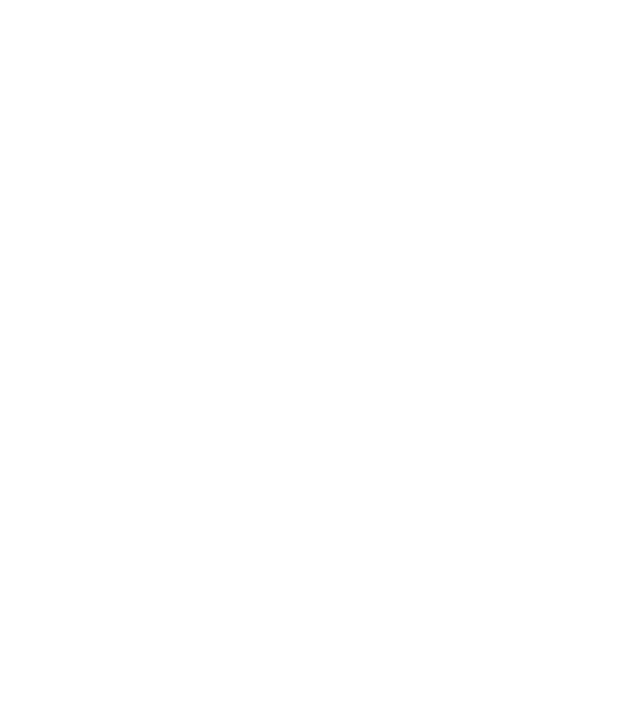
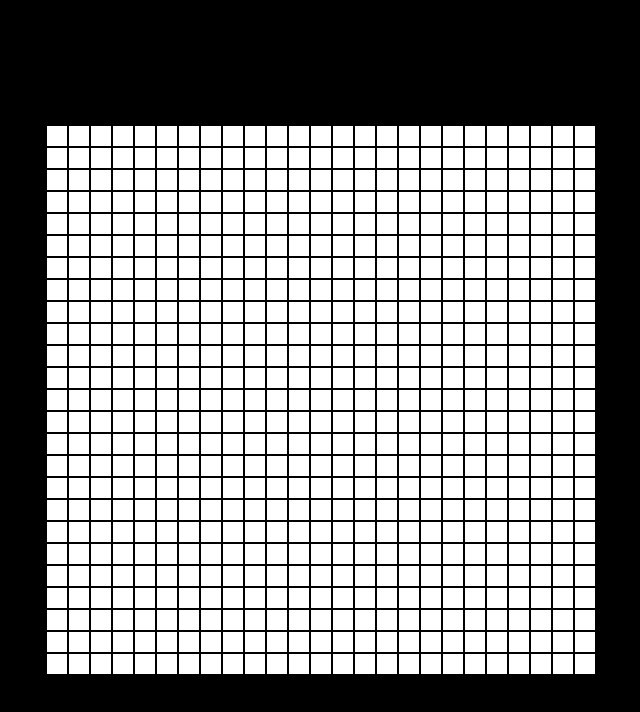
Before and after one commit to rplocha4/snake-react, a React (Vite) app: page / in a window 1280 px wide. Shown: the top 712 px of the page, without its empty margins (319-959 px from the left). Built offline with nearby package versions, Linux system fonts and the light colour scheme.

Commit message:
created game board

```diff
--- a/src/App.tsx
+++ b/src/App.tsx
@@ -1,9 +1,19 @@
+import './App.css';
+import GameBoard from './components/GameBoard';
 
-import './App.css';
+const gameSize = 25;
+
 
 function App() {
 
-  return <></>;
+
+  return (
+    <>
+      <div className="bg-black h-screen w-full flex justify-center items-center">
+        <GameBoard size={gameSize} />
+      </div>
+    </>
+  );
 }
 
 export default App;
--- /dev/null
+++ b/src/components/GameBoard.tsx
@@ -0,0 +1,21 @@
+import React, { useState } from 'react';
+
+const GameBoard: React.FC<{ size: number }> = ({ size }) => {
+  const [game, setGame] = useState(Array(size).fill(Array(size).fill(0)));
+
+  return (
+    <div className="game flex flex-col gap-0.5">
+      {game.map((row, i) => (
+        <div className="row flex gap-0.5" key={i}>
+          {row.map((cell, j) => (
+            <div className={`w-5 h-5 bg-white`} key={j}>
+
+            </div>
+          ))}
+        </div>
+      ))}
+    </div>
+  );
+};
+
+export default GameBoard;
```
